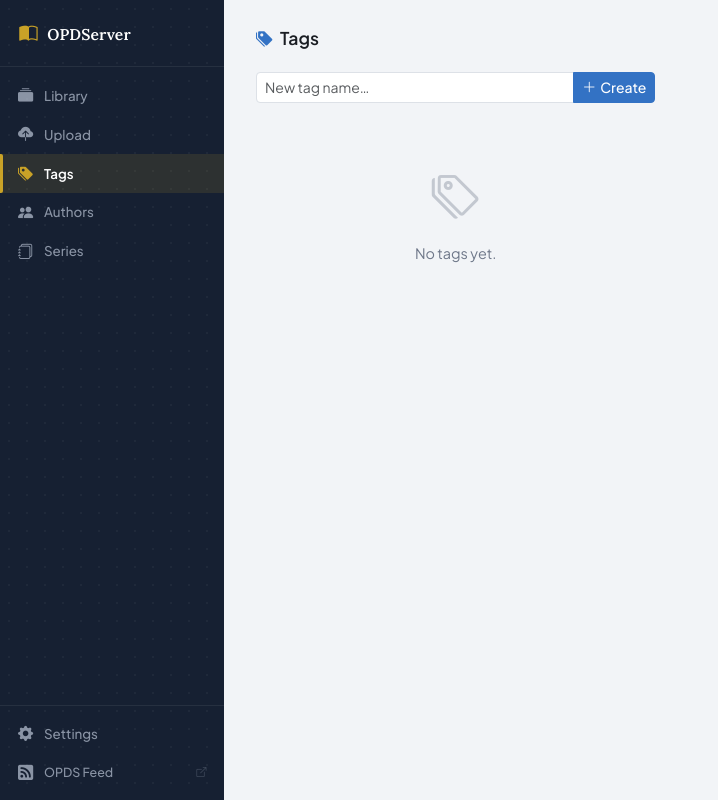
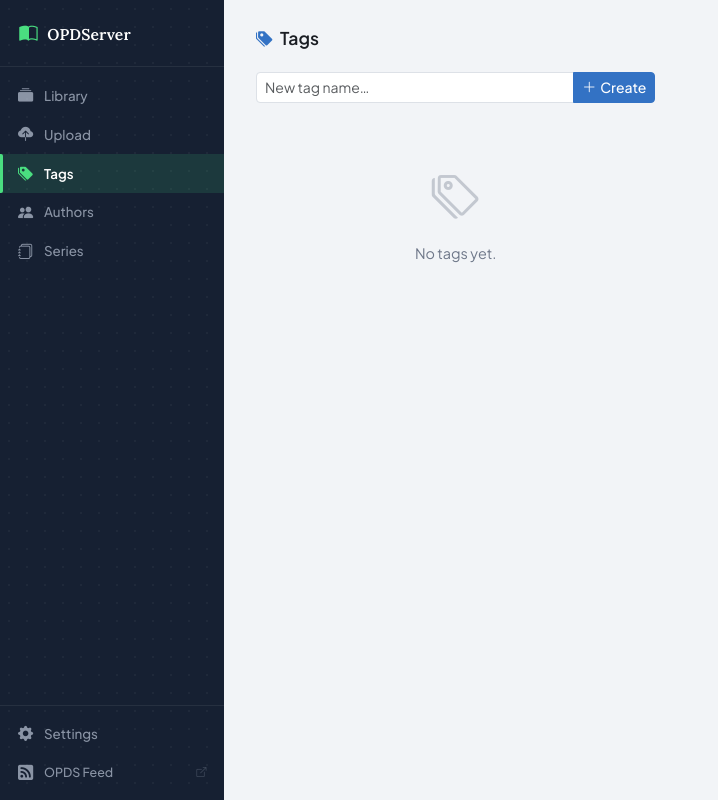
Before and after one commit to D4VM/opdserver, a FastAPI app: page /tags in a window 1280 px wide. Shown: the whole page, without its empty margins (0-718 px from the left). Run offline with FastAPI, Linux system fonts and the light colour scheme; data that the repository does not hold is empty; parts of the project's set-up code (start-up, migrations or seed data) failed here and were passed over.

Commit message:
Fix settings 500 error; swap sidebar accent gold -> green
- routers/web.py: remove current_lang from settings route context
  (was shadowing the Jinja2 global callable, causing TypeError in base.html)
- templates/settings.html: use current_lang() call to match the global
- style.css: sidebar accent #c9a227 (gold) -> #4ade80 (green)

Co-Authored-By: Claude Sonnet 4.6 <noreply@anthropic.com>

```diff
--- a/routers/web.py
+++ b/routers/web.py
@@ -154,7 +154,6 @@ async def settings_page(request: Request):
         {
             "request": request,
             "locales": list_locales(),
-            "current_lang": get_current_lang(),
         },
     )
 
--- a/static/css/style.css
+++ b/static/css/style.css
@@ -10,8 +10,8 @@
   --sidebar-bg: #162032;
   --sidebar-text: rgba(210,220,235,.62);
   --sidebar-text-hover: #e8eef6;
-  --sidebar-active-bg: rgba(201,162,39,.13);
-  --sidebar-accent: #c9a227;
+  --sidebar-active-bg: rgba(74,222,128,.13);
+  --sidebar-accent: #4ade80;
 
   /* Content */
   --bg: #f2f4f7;
--- a/templates/settings.html
+++ b/templates/settings.html
@@ -18,7 +18,7 @@
           <form method="post" action="/settings/language">
             <input type="hidden" name="lang" value="{{ locale.code }}">
             <button type="submit"
-              class="lang-card {% if locale.code == current_lang %}active{% endif %}">
+              class="lang-card {% if locale.code == current_lang() %}active{% endif %}">
               <i class="bi bi-check2 lang-check"></i>
               <span class="lang-name">{{ locale.name }}</span>
               <span class="lang-code">{{ locale.code }}</span>
```
